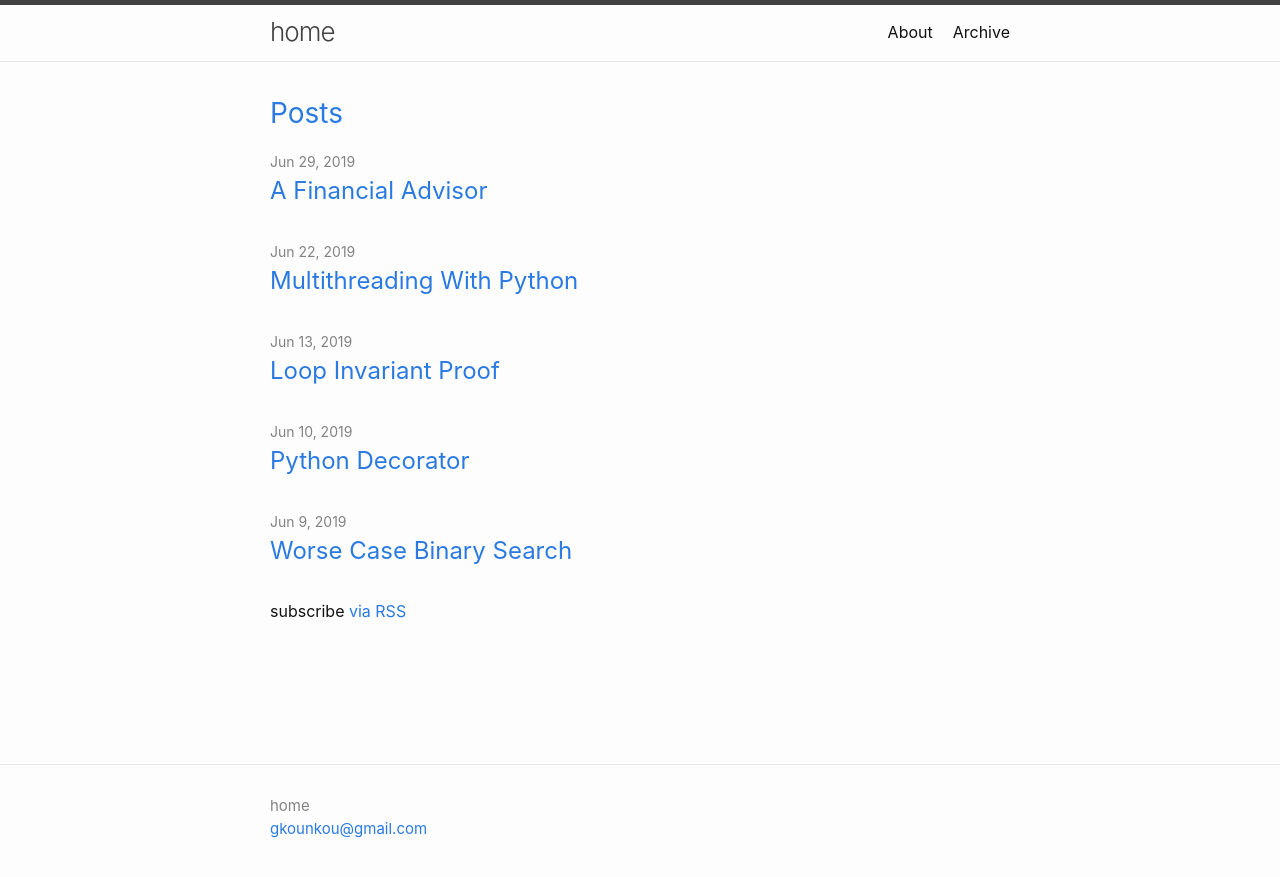
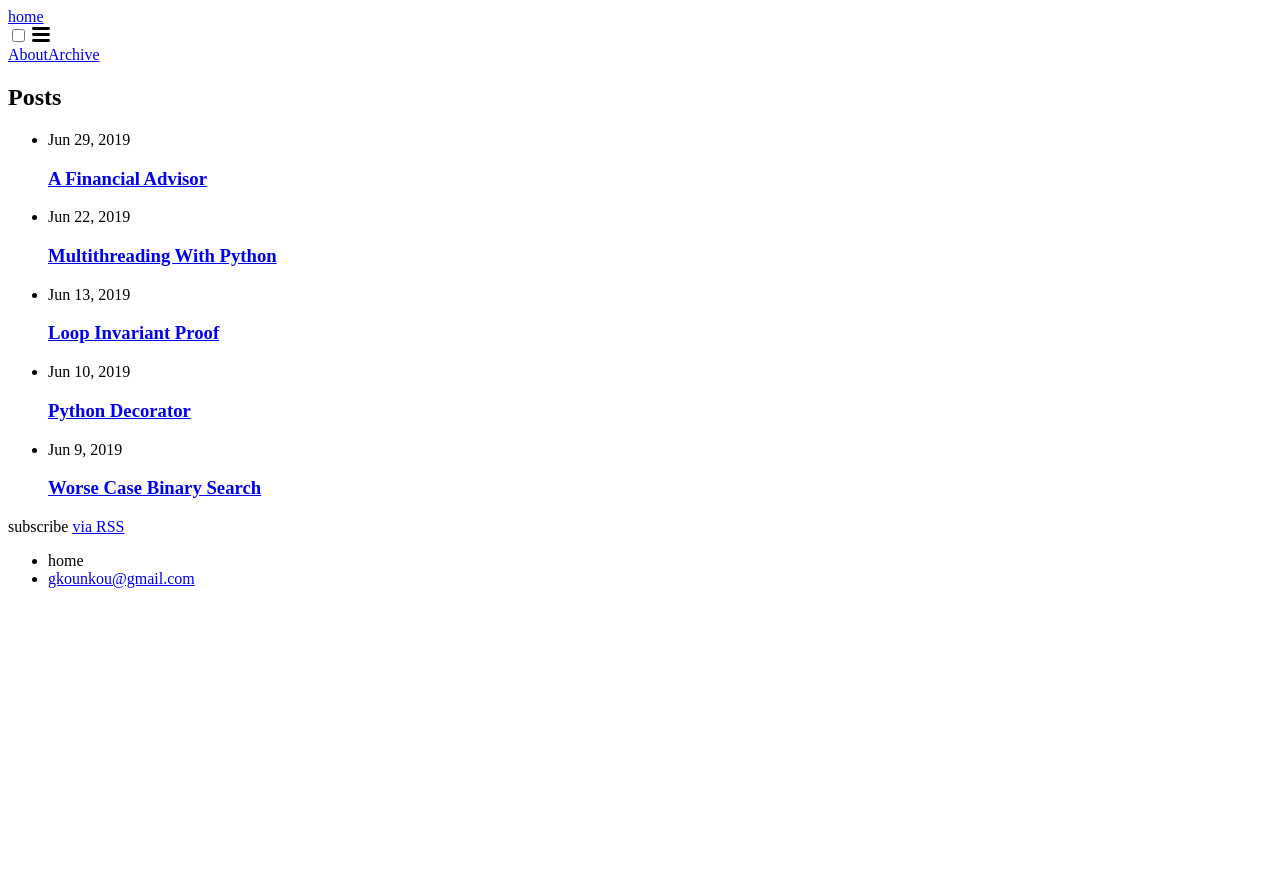
Before and after one commit to kounkou/kounkou.github.io, a Jekyll site: the page built from index.md, in a window 1280 px wide. Shown: the top 877 px of the page. Built offline with Jekyll 4.4.1, drawn with Linux system fonts in a browser that asks for light colours.

Commit message:
Update head.html

```diff
--- a/_includes/head.html
+++ b/_includes/head.html
@@ -2,8 +2,6 @@
   <meta charset="utf-8">
   <meta http-equiv="X-UA-Compatible" content="IE=edge">
   <meta name="viewport" content="width=device-width, initial-scale=1">
-  {%- seo -%}
-  <link rel="stylesheet" href="{{ "/assets/main.css" | relative_url }}">
   {%- feed_meta -%}
   {%- if jekyll.environment == 'production' and site.google_analytics -%}
     {%- include google-analytics.html -%}
```
